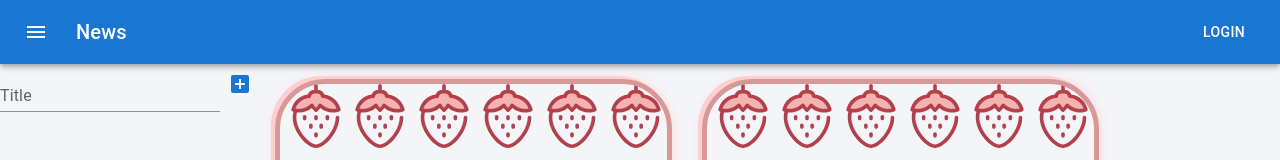
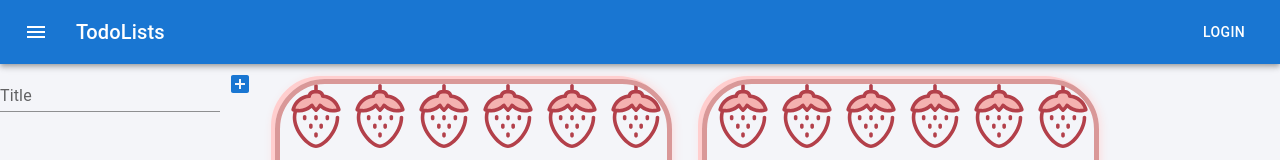
Before and after one commit to Pumpkin-Pie93/Todolist, a React (Create React App) app: page / in a window 1280 px wide. Shown: the top 160 px of the page. Built offline with nearby package versions, Linux system fonts and the light colour scheme.

Commit message:
material ui

```diff
--- a/src/App.tsx
+++ b/src/App.tsx
@@ -1,16 +1,9 @@
 import React, {useState} from 'react';
 import './App.css';
-import {Todolist, TaskType} from "./Todoolist";
+import {Todolist} from "./Todoolist";
 import {v1} from "uuid";
 import {AddItemForm} from "./components/itemForm/AddItemForm";
-import AppBar from '@mui/material/AppBar';
-import Box from '@mui/material/Box';
-import Toolbar from '@mui/material/Toolbar';
-import Typography from '@mui/material/Typography';
-import Button from '@mui/material/Button';
-import IconButton from '@mui/material/IconButton';
-import MenuIcon from '@mui/icons-material/Menu';
-
+import {AppBarForTodoLists} from "./components/appBar/AppBarForTodoLists";
 
 
 export type FilterValuesType = "all" | "active" | "completed";
@@ -148,23 +141,7 @@ function App() {
 
     return (
         <div className="App">
-            <AppBar position="static">
-                <Toolbar>
-                    <IconButton
-                        size="large"
-                        edge="start"
-                        color="inherit"
-                        aria-label="menu"
-                        sx={{ mr: 2 }}
-                    >
-                        <MenuIcon />
-                    </IconButton>
-                    <Typography variant="h6" component="div" sx={{ flexGrow: 1 }}>
-                        News
-                    </Typography>
-                    <Button color="inherit">Login</Button>
-                </Toolbar>
-            </AppBar>
+            <AppBarForTodoLists/>
             <AddItemForm addItem={addTodoList}/>
             {mappedList}
         </div>
--- /dev/null
+++ b/src/components/appBar/AppBarForTodoLists.tsx
@@ -0,0 +1,30 @@
+import React from 'react';
+import AppBar from "@mui/material/AppBar";
+import Toolbar from "@mui/material/Toolbar";
+import IconButton from "@mui/material/IconButton";
+import MenuIcon from "@mui/icons-material/Menu";
+import Typography from "@mui/material/Typography";
+import Button from "@mui/material/Button";
+
+export const AppBarForTodoLists = () => {
+    return (
+        <AppBar position="static">
+            <Toolbar>
+                <IconButton
+                    size="large"
+                    edge="start"
+                    color="inherit"
+                    aria-label="menu"
+                    sx={{ mr: 2 }}
+                >
+                    <MenuIcon />
+                </IconButton>
+                <Typography variant="h6" component="div" sx={{ flexGrow: 1 }}>
+                    TodoLists
+                </Typography>
+                <Button color="inherit">Login</Button>
+            </Toolbar>
+        </AppBar>
+
+    );
+};
```
